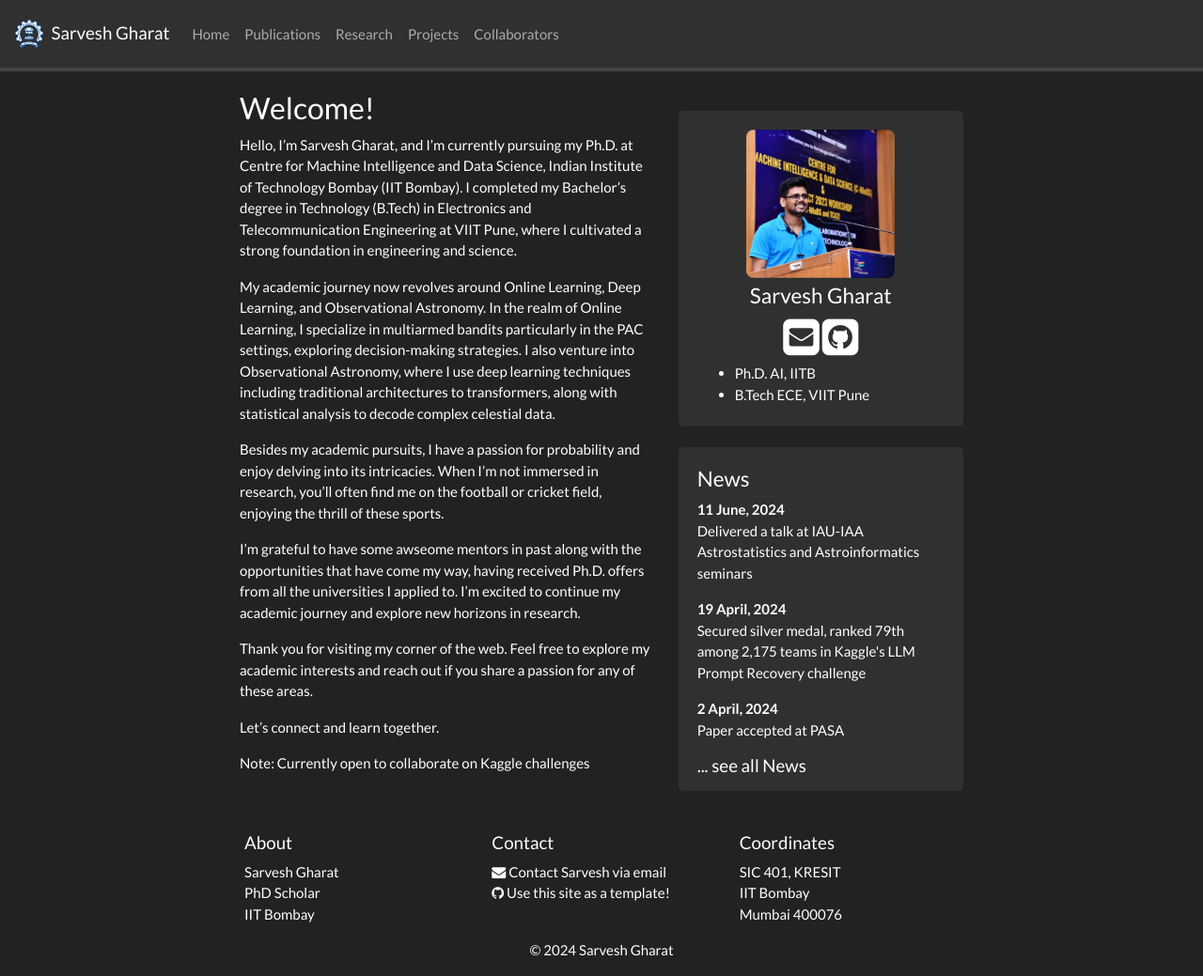
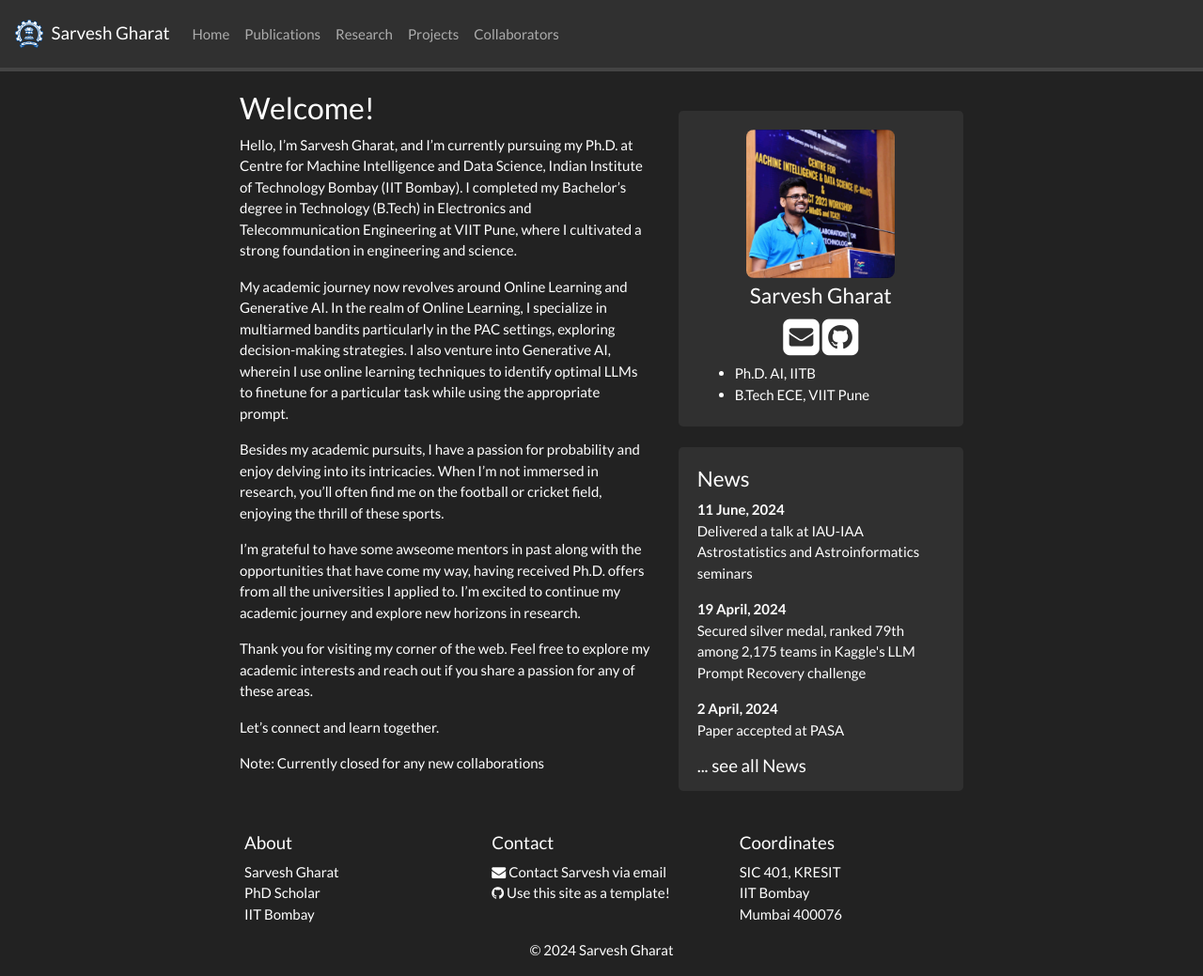
Before and after one commit to SarveshVGharat/SarveshVGharat.github.io, a Jekyll site: the page built from _pages/home.md, in a window 1280 px wide and 1039 px high. Shown: the whole window at 94% size. Built offline with Jekyll 4.4.1, drawn with Linux system fonts in a browser that asks for light colours; nearby versions of some CDN libraries; a style sheet for code colours, icons or effects is not loaded.

Commit message:
Update home.md

```diff
--- a/_pages/home.md
+++ b/_pages/home.md
@@ -9,7 +9,7 @@ permalink: /
 
 Hello, I'm Sarvesh Gharat, and I'm currently pursuing my Ph.D. at Centre for Machine Intelligence and Data Science, Indian Institute of Technology Bombay (IIT Bombay). I completed my Bachelor's degree in Technology (B.Tech) in Electronics and Telecommunication Engineering at VIIT Pune, where I cultivated a strong foundation in engineering and science.
 
-My academic journey now revolves around Online Learning, Deep Learning, and Observational Astronomy. In the realm of Online Learning, I specialize in multiarmed bandits particularly in the PAC settings, exploring decision-making strategies. I also venture into Observational Astronomy, where I use deep learning techniques including traditional architectures to transformers, along with statistical analysis to decode complex celestial data.
+My academic journey now revolves around Online Learning and Generative AI. In the realm of Online Learning, I specialize in multiarmed bandits particularly in the PAC settings, exploring decision-making strategies. I also venture into Generative AI, wherein I use online learning techniques to identify optimal LLMs to finetune for a particular task while using the appropriate prompt.
 
 Besides my academic pursuits, I have a passion for probability and enjoy delving into its intricacies. When I'm not immersed in research, you'll often find me on the football or cricket field, enjoying the thrill of these sports.
 
@@ -19,4 +19,4 @@ Thank you for visiting my corner of the web. Feel free to explore my academic in
 
 Let's connect and learn together.
 
-Note: Currently open to collaborate on Kaggle challenges
+Note: Currently closed for any new collaborations
```
